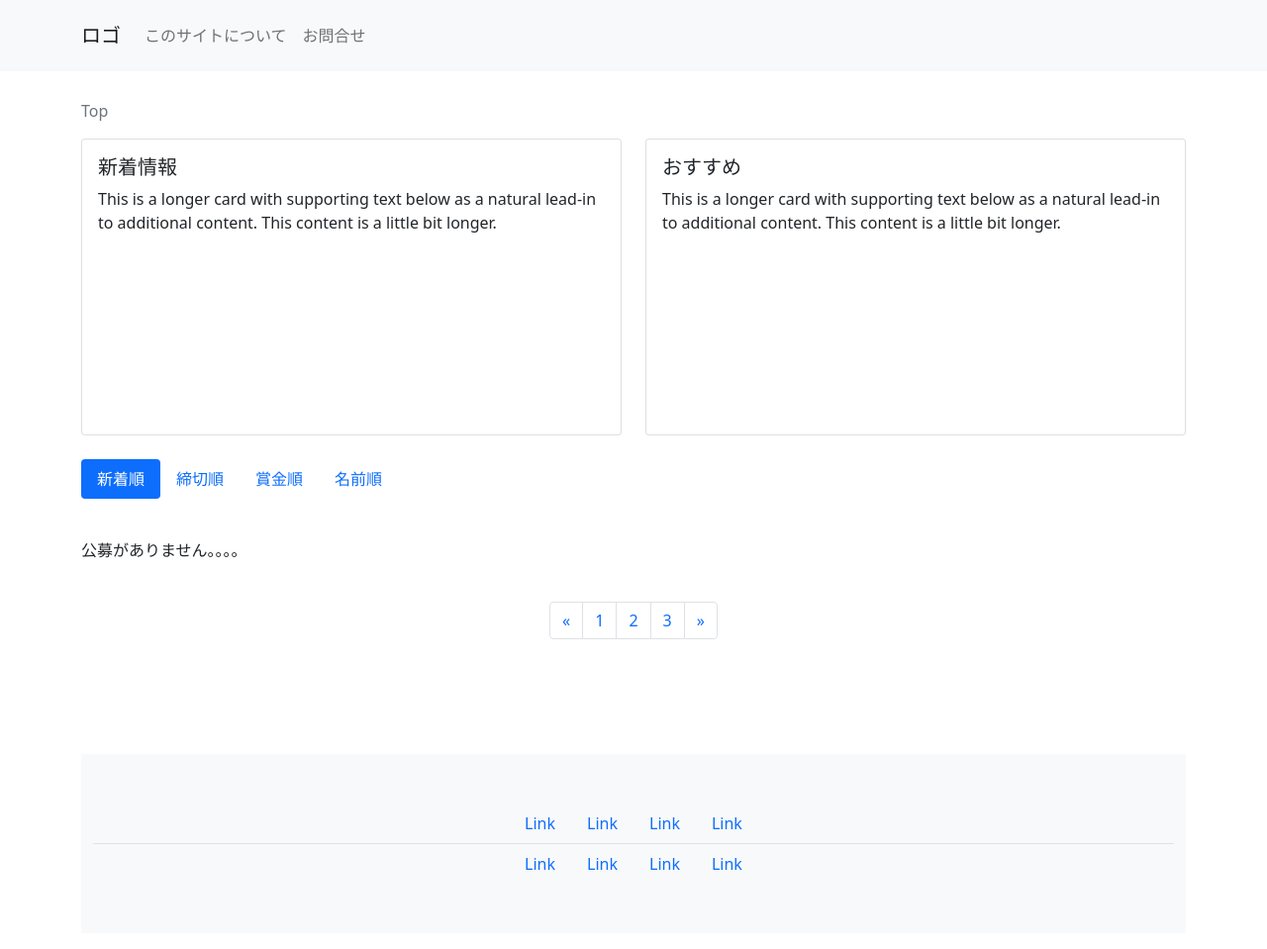
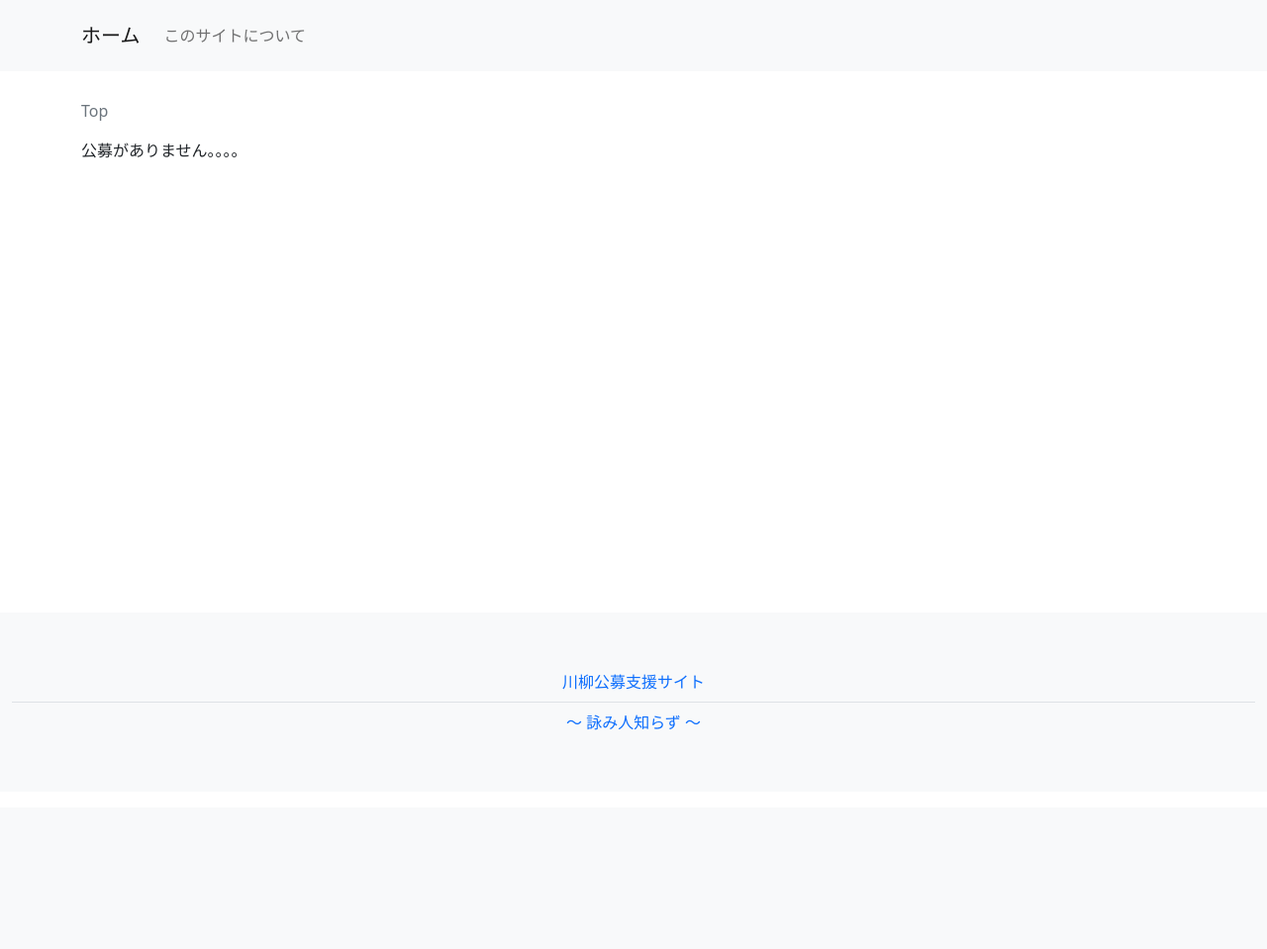
Before and after one commit to Kazumasa1/syukatu_presen, a Django app: template haiku/templates/index.html in a window 1280 px wide. Shown: the whole page at 99% size. After the commit the page ends 738 px from the top, so only its background shows below. Run offline with Django 3.2, Linux system fonts and the light colour scheme; the template is opened without the code that fills it, so the values that code supplies are empty.

Commit message:
本番用にsettings.pyを記述

```diff
--- a/haiku/templates/base.html
+++ b/haiku/templates/base.html
@@ -15,12 +15,13 @@
         {% block head %}{% endblock %}
     </head>
 
-    <body class="min-vh-100 d-flex align-items-end flex-column mb-3">
+    <body>
+        <div class="min-vh-100 d-flex align-items-end flex-column mb-3">
             <!-- ナビゲーションバー -->
             <nav class="navbar navbar-expand-lg navbar-light bg-light fixed-top container-fluid">
                 <div class="container">
                     <nav class="navbar navbar-expand-lg navbar-light bg-light">
-                    <a class="navbar-brand" href="{% url 'haiku:index' %}">ロゴ</a>
+                        <a class="navbar-brand" href="{% url 'haiku:index' %}">ホーム</a>
                         <button class="navbar-toggler" type="button" data-bs-toggle="collapse" data-bs-target="#navbarSupportedContent" aria-controls="navbarSupportedContent" aria-expanded="false" aria-label="Toggle navigation">
                             <span class="navbar-toggler-icon"></span>
                         </button>
@@ -29,9 +30,9 @@
                                 <li class="nav-item">
                                     <a class="nav-link" href="#">このサイトについて</a>
                                 </li>
-                            <li class="nav-item">
-                                <a class="nav-link" href="{% url 'haiku:inquiry' %}">お問合せ</a>
-                            </li>
+{#                                <li class="nav-item">#}
+{#                                    <a class="nav-link" href="{% url 'haiku:inquiry' %}">お問合せ</a>#}
+{#                                </li>#}
     {#                            {% if user.is_authenticated %}#}
     {#                                <li class="nav-item">#}
     {#                                    <a class="nav-link" href="{% url 'account_logout' %}">ログアウト</a>#}
@@ -50,6 +51,7 @@
                  </div>
             </nav>
 
+
             {% block header%}{% endblock %}
 
             {% block top_contents%}{% endblock %}
@@ -59,35 +61,35 @@
 
 
         <!-- フッターエリア -->
-        <footer class="footer mt-auto container-fluid" style="padding: 0">
+        <footer class="footer mt-auto container-fluid" style="padding: 0; padding-top: 100px">
             <div class="container-fluid bg-light">
                 <ul class="nav justify-content-center border-bottom" style="padding-top: 50px;">
                     <li class="nav-item">
-                        <a class="nav-link" href="#">Link</a>
+                        <a class="nav-link" href="#">川柳公募支援サイト</a>
                     </li>
-                    <li class="nav-item">
-                        <a class="nav-link" href="#">Link</a>
-                    </li>
-                    <li class="nav-item">
-                        <a class="nav-link" href="#">Link</a>
-                    </li>
-                    <li class="nav-item">
-                        <a class="nav-link" href="#">Link</a>
-                    </li>
+{#                    <li class="nav-item">#}
+{#                        <a class="nav-link" href="#">Link</a>#}
+{#                    </li>#}
+{#                    <li class="nav-item">#}
+{#                        <a class="nav-link" href="#">Link</a>#}
+{#                    </li>#}
+{#                    <li class="nav-item">#}
+{#                        <a class="nav-link" href="#">Link</a>#}
+{#                    </li>#}
                 </ul>
                 <ul class="nav justify-content-center" style="padding-bottom: 50px;">
                     <li class="nav-item">
-                        <a class="nav-link" href="#">Link</a>
+                        <a class="nav-link" href="#">〜 詠み人知らず 〜</a>
                     </li>
-                    <li class="nav-item">
-                        <a class="nav-link" href="#">Link</a>
-                    </li>
-                    <li class="nav-item">
-                        <a class="nav-link" href="#">Link</a>
-                    </li>
-                    <li class="nav-item">
-                        <a class="nav-link" href="#">Link</a>
-                    </li>
+{#                    <li class="nav-item">#}
+{#                        <a class="nav-link" href="#">Link</a>#}
+{#                    </li>#}
+{#                    <li class="nav-item">#}
+{#                        <a class="nav-link" href="#">Link</a>#}
+{#                    </li>#}
+{#                    <li class="nav-item">#}
+{#                        <a class="nav-link" href="#">Link</a>#}
+{#                    </li>#}
                 </ul>
             </div>
         </footer>
--- a/haiku/templates/index.html
+++ b/haiku/templates/index.html
@@ -17,40 +17,40 @@
         <div class="d-grid gap-4">
 
             <!-- 新着情報とおすすめ記事 -->
-            <div class="row row-cols-1 row-cols-md-2 g-4">
-                <div class="col">
-                    <div class="card" style="height: 300px;">
-                        <div class="card-body">
-                            <h5 class="card-title">新着情報</h5>
-                            <p class="card-text">This is a longer card with supporting text below as a natural lead-in to additional content. This content is a little bit longer.</p>
-                        </div>
-                    </div>
-                </div>
-                <div class="col">
-                    <div class="card" style="height: 300px;">
-                        <div class="card-body">
-                            <h5 class="card-title">おすすめ</h5>
-                            <p class="card-text">This is a longer card with supporting text below as a natural lead-in to additional content. This content is a little bit longer.</p>
-                        </div>
-                    </div>
-                </div>
-            </div>
+{#            <div class="row row-cols-1 row-cols-md-2 g-4">#}
+{#                <div class="col">#}
+{#                    <div class="card" style="height: 300px;">#}
+{#                        <div class="card-body">#}
+{#                            <h5 class="card-title">新着情報</h5>#}
+{#                            <p class="card-text">This is a longer card with supporting text below as a natural lead-in to additional content. This content is a little bit longer.</p>#}
+{#                        </div>#}
+{#                    </div>#}
+{#                </div>#}
+{#                <div class="col">#}
+{#                    <div class="card" style="height: 300px;">#}
+{#                        <div class="card-body">#}
+{#                            <h5 class="card-title">おすすめ</h5>#}
+{#                            <p class="card-text">This is a longer card with supporting text below as a natural lead-in to additional content. This content is a little bit longer.</p>#}
+{#                        </div>#}
+{#                    </div>#}
+{#                </div>#}
+{#            </div>#}
 
             <!-- 公募情報並び替え -->
-            <ul class="nav nav-pills mb-3" id="pills-tab" role="tablist">
-                <li class="nav-item" role="presentation">
-                  <a class="nav-link active" id="pills-home-tab" data-bs-toggle="pill" href="#pills-home" role="tab" aria-controls="pills-home" aria-selected="true">新着順</a>
-                </li>
-                <li class="nav-item" role="presentation">
-                  <a class="nav-link" id="pills-profile-tab" data-bs-toggle="pill" href="#pills-profile" role="tab" aria-controls="pills-profile" aria-selected="false">締切順</a>
-                </li>
-                <li class="nav-item" role="presentation">
-                  <a class="nav-link" id="pills-contact-tab" data-bs-toggle="pill" href="#pills-contact" role="tab" aria-controls="pills-contact" aria-selected="false">賞金順</a>
-                </li>
-                <li class="nav-item" role="presentation">
-                  <a class="nav-link" id="pills-contact-tab" data-bs-toggle="pill" href="#pills-contact" role="tab" aria-controls="pills-contact" aria-selected="false">名前順</a>
-                </li>
-            </ul>
+{#            <ul class="nav nav-pills mb-3" id="pills-tab" role="tablist">#}
+{#                <li class="nav-item" role="presentation">#}
+{#                  <a class="nav-link active" id="pills-home-tab" data-bs-toggle="pill" href="#pills-home" role="tab" aria-controls="pills-home" aria-selected="true">新着順</a>#}
+{#                </li>#}
+{#                <li class="nav-item" role="presentation">#}
+{#                  <a class="nav-link" id="pills-profile-tab" data-bs-toggle="pill" href="#pills-profile" role="tab" aria-controls="pills-profile" aria-selected="false">締切順</a>#}
+{#                </li>#}
+{#                <li class="nav-item" role="presentation">#}
+{#                  <a class="nav-link" id="pills-contact-tab" data-bs-toggle="pill" href="#pills-contact" role="tab" aria-controls="pills-contact" aria-selected="false">賞金順</a>#}
+{#                </li>#}
+{#                <li class="nav-item" role="presentation">#}
+{#                  <a class="nav-link" id="pills-contact-tab" data-bs-toggle="pill" href="#pills-contact" role="tab" aria-controls="pills-contact" aria-selected="false">名前順</a>#}
+{#                </li>#}
+{#            </ul>#}
 
 {% endblock %}
 
@@ -85,27 +85,26 @@
 {% endblock %}
 
 {% block botton_contents %}
-            <!-- ページネーション -->
-            <nav aria-label="Page navigation example" style="margin-bottom: 100px">
-                <ul class="pagination justify-content-center">
-                    <li class="page-item">
-                        <a class="page-link" href="#" aria-label="Previous">
-                            <span aria-hidden="true">&laquo;</span>
-                        </a>
-                    </li>
-                    <li class="page-item"><a class="page-link" href="#">1</a></li>
-                    <li class="page-item"><a class="page-link" href="#">2</a></li>
-                    <li class="page-item"><a class="page-link" href="#">3</a></li>
-                    <li class="page-item">
-                        <a class="page-link" href="#" aria-label="Next">
-                            <span aria-hidden="true">&raquo;</span>
-                        </a>
-                    </li>
-                </ul>
-            </nav>
-        </>
-    </div>
+{#            <!-- ページネーション -->#}
+{#            <nav aria-label="Page navigation example" style="margin-bottom: 100px">#}
+{#                <ul class="pagination justify-content-center">#}
+{#                    <li class="page-item">#}
+{#                        <a class="page-link" href="#" aria-label="Previous">#}
+{#                            <span aria-hidden="true">&laquo;</span>#}
+{#                        </a>#}
+{#                    </li>#}
+{#                    <li class="page-item"><a class="page-link" href="#">1</a></li>#}
+{#                    <li class="page-item"><a class="page-link" href="#">2</a></li>#}
+{#                    <li class="page-item"><a class="page-link" href="#">3</a></li>#}
+{#                    <li class="page-item">#}
+{#                        <a class="page-link" href="#" aria-label="Next">#}
+{#                            <span aria-hidden="true">&raquo;</span>#}
+{#                        </a>#}
+{#                    </li>#}
+{#                </ul>#}
+{#            </nav>#}
+    </div></div>
 
-    <script src="https://cdn.jsdelivr.net/npm/bootstrap@5.0.0-beta1/dist/js/bootstrap.bundle.min.js" integrity="sha384-ygbV9kiqUc6oa4msXn9868pTtWMgiQaeYH7/t7LECLbyPA2x65Kgf80OJFdroafW" crossorigin="anonymous"></script>
+{#    <script src="https://cdn.jsdelivr.net/npm/bootstrap@5.0.0-beta1/dist/js/bootstrap.bundle.min.js" integrity="sha384-ygbV9kiqUc6oa4msXn9868pTtWMgiQaeYH7/t7LECLbyPA2x65Kgf80OJFdroafW" crossorigin="anonymous"></script>#}
 
 {% endblock %}
```
Also changed, not shown: haiku/views.py (+16 -14 lines), syukatu_presen/settings.py (+21 -9 lines). Lines whose indentation alone changed are shown as unchanged.
